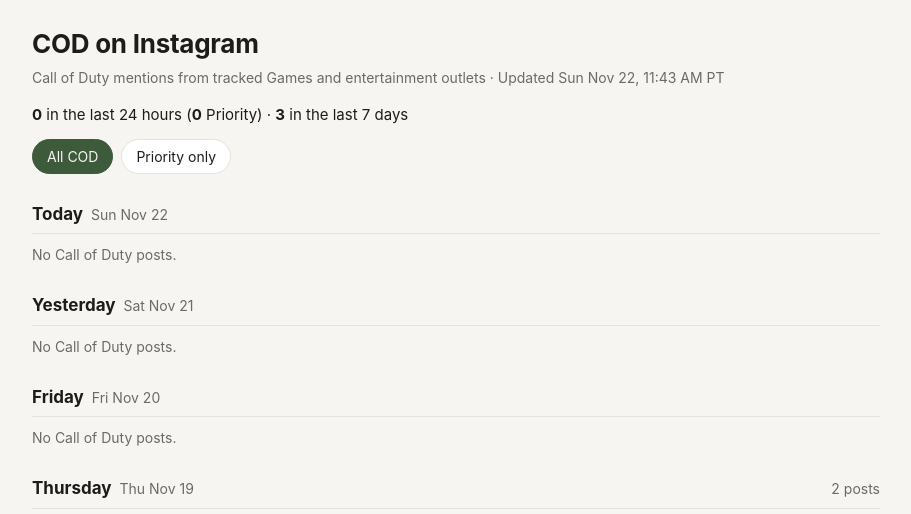
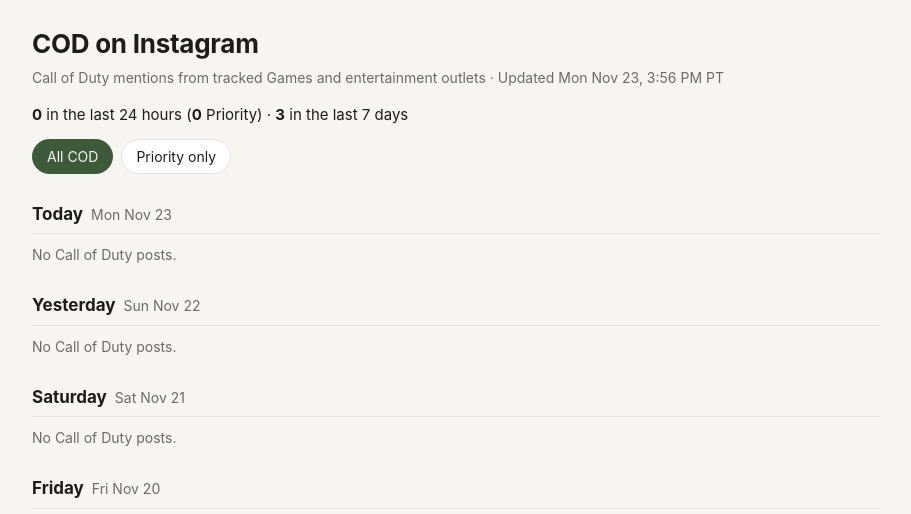
Before and after one commit to Vidguy10/cod-ig-digest, a plain HTML site: page index.html in a window 1280 px wide. Shown: the top 514 px of the page, without its empty margins (184-1095 px from the left). Drawn offline with Linux system fonts and the light colour scheme.

Commit message:
Digest update 2026-11-23

```diff
--- a/data/run.json
+++ b/data/run.json
@@ -1,5 +1,5 @@
 {
-  "generated": "2026-11-22T19:43:52.676058+00:00",
+  "generated": "2026-11-23T23:56:02.670088+00:00",
   "posts_checked_24h": 0,
   "active_accounts": [],
   "quiet_accounts": [
--- a/index.html
+++ b/index.html
@@ -48,7 +48,7 @@ footer{margin-top:40px;color:var(--mut);font-size:13px;border-top:1px solid var(
 <div class="wrap">
 <header>
   <h1>COD on Instagram</h1>
-  <p>Call of Duty mentions from tracked Games and entertainment outlets · Updated Sun Nov 22, 11:43 AM PT</p>
+  <p>Call of Duty mentions from tracked Games and entertainment outlets · Updated Mon Nov 23, 3:56 PM PT</p>
 </header>
 
 <div class="stats"><b>0</b> in the last 24 hours (<b>0</b> Priority) · <b>3</b> in the last 7 days</div>
@@ -58,12 +58,17 @@ footer{margin-top:40px;color:var(--mut);font-size:13px;border-top:1px solid var(
 </div>
 
 <section class="day" data-total="0" data-pri="0">
-  <h2><span>Today</span> <small>Sun Nov 22</small> <em class="count"></em></h2>
+  <h2><span>Today</span> <small>Mon Nov 23</small> <em class="count"></em></h2>
 
   <p class="empty">No Call of Duty posts.</p>
 </section>
 <section class="day" data-total="0" data-pri="0">
-  <h2><span>Yesterday</span> <small>Sat Nov 21</small> <em class="count"></em></h2>
+  <h2><span>Yesterday</span> <small>Sun Nov 22</small> <em class="count"></em></h2>
+
+  <p class="empty">No Call of Duty posts.</p>
+</section>
+<section class="day" data-total="0" data-pri="0">
+  <h2><span>Saturday</span> <small>Sat Nov 21</small> <em class="count"></em></h2>
 
   <p class="empty">No Call of Duty posts.</p>
 </section>
@@ -117,11 +122,6 @@ footer{margin-top:40px;color:var(--mut);font-size:13px;border-top:1px solid var(
 </article>
   <p class="empty">No Call of Duty posts.</p>
 </section>
-<section class="day" data-total="0" data-pri="0">
-  <h2><span>Monday</span> <small>Mon Nov 16</small> <em class="count"></em></h2>
-
-  <p class="empty">No Call of Duty posts.</p>
-</section>
 <footer>
   <p>Priority = posts mentioning Modern Warfare 4, Warzone or DMZ. Sponsored = the post is marked as a paid partnership or tagged #ad. Posts are matched on caption text and hashtags, so posts that only show the game visually may be missed.</p>
   <p>Last run checked 0 posts. Accounts with posts in the last 24 hours: n/a. Quiet accounts: aarontheloco, dkdynamite1, playday.one, venturebeat.</p>
```
